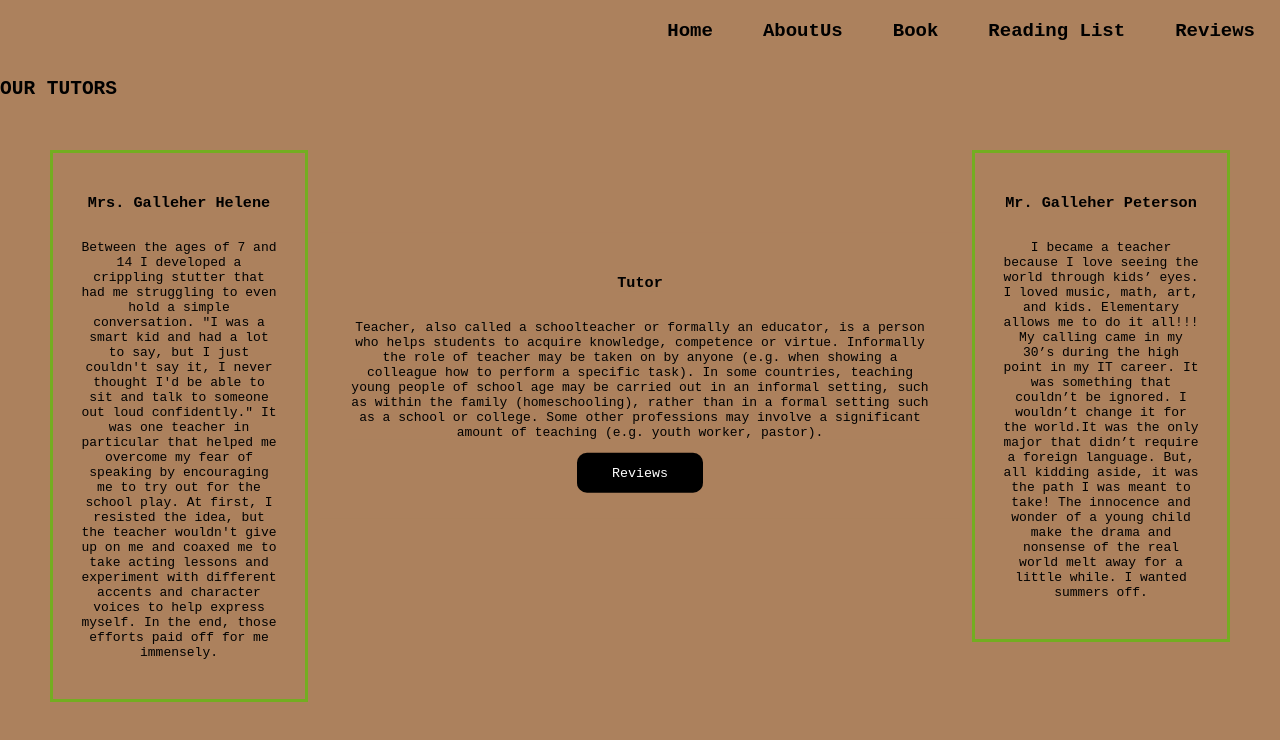
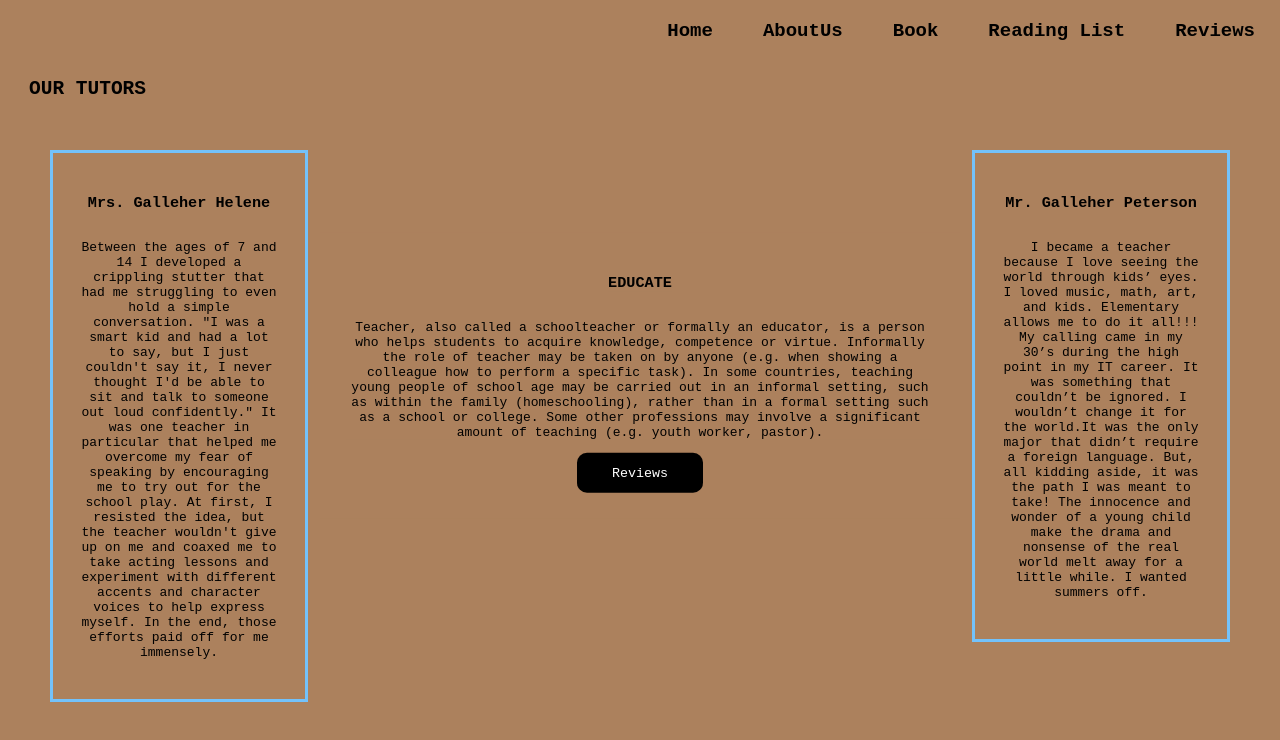
Before and after one commit to OliviaAdongo/tales, a React (Create React App) app: page /about in a window 1280 px wide. Shown: the top 740 px of the page. Built offline with nearby package versions, Linux system fonts and the light colour scheme.

Commit message:
Submit for reading list git add .

```diff
--- a/src/components/AboutUs/Aboutus.css
+++ b/src/components/AboutUs/Aboutus.css
@@ -19,7 +19,7 @@ text-align: center;
     left: 0;
     width: 200px;
     height: -6px;
-    border: 3px solid #73AD21;
+    border: 3px solid #73c2fb;
     display: flex;
     flex-direction: column;
     justify-content: center;
@@ -34,7 +34,7 @@ text-align: center;
     top: 150px;
     width: 200px;
     height: -6px;
-    border: 3px solid #73AD21;
+    border: 3px solid #73c2fb;
     display: flex;
     flex-direction: column;
     justify-content: center;
@@ -62,3 +62,6 @@ text-align: center;
         font-weight: bold;
         color: black;
     }
+.head1{
+    margin-left: 29px;
+}
--- a/src/components/AboutUs/Aboutus.js
+++ b/src/components/AboutUs/Aboutus.js
@@ -7,10 +7,10 @@ const Aboutus = () => {
   return (
     <div>
     <section className='about'>
-        <h2 class="headings">OUR TUTORS</h2>
+        <h2 class="head1">OUR TUTORS </h2>
         <div class="row">
             <div class="box1">
-                <h3 class="headings">Tutor</h3>
+                <h3 class="headings">EDUCATE</h3>
                 <p> Teacher, also called a schoolteacher or formally an educator, is a person who helps students to acquire knowledge, competence or virtue.                Informally the role of teacher may be taken on by anyone (e.g. when showing a colleague how to perform a specific task). In some countries, teaching young people of school age may be carried out in an informal setting, such as within the family (homeschooling), rather than in a formal setting such as a school or college. Some other professions may involve a significant amount of teaching (e.g. youth worker, pastor). </p>
                 <button className='goto-reviews' onClick={()=>{ navigate('/review')}}>Reviews</button>
             </div>
--- a/src/components/Books/Bookstyler.js
+++ b/src/components/Books/Bookstyler.js
@@ -21,7 +21,7 @@ export const BookImage = styled.img`
 height: 300px;
 min-width: 300px;
 max-width: 100%;
-box-shadow: 8px 8px #fdc500;
+transform: rotateX() rotateY();
 `
 export const BookHeading =  styled.h1`
 font-size: clamp(2rem, 2.5vw, 3rem);
@@ -41,12 +41,7 @@ height: 200px;
 
 
 export const BookInfo = styled.div`
-// display: flex;
-// flex-direction: column;
-// justify-content: center;
-// align-items: center;
-// padding: 2rem;
-// text-align: center;
+border-radius: 3px;
 `
 export const  BookButton = styled.button`
 font-size: 1rem;
--- a/src/components/ReadingList/ReadingList.js
+++ b/src/components/ReadingList/ReadingList.js
@@ -1,6 +1,6 @@
 import axios from 'axios'
 import './Reading.css'
-import React, { useState } from 'react'
+import React, { useEffect, useState } from 'react'
 import{
   ReadingContainer,
   Reader,
@@ -15,6 +15,17 @@ const ReadingList = ({words}) => {
   const [data, setData] = useState({
     book_name: ""
   })
+  // fetching reading list
+const [reader, setReader]= useState([])
+useEffect (() => {
+  fetch ('http://127.0.0.1:9292/reading')
+  .then (response => response.json())
+  .then((vitabu) =>
+  // console.log (products)
+  setReader(vitabu)
+  )
+}, [])
+
 
   const handleChange = (e) => {
     const {name, value} = e.target
@@ -58,7 +69,7 @@ const ReadingList = ({words}) => {
 <Reader>Welcome Reader to Our List</Reader>
 <ReadingContainer>
 <ListWrapper>
-{words.map((read,  index) =>{
+{reader.map((read,  index) =>{
 return (
   <ReadCard key={index}>
   <ReadList>
--- a/src/components/ReadingList/ReadingListStyler.js
+++ b/src/components/ReadingList/ReadingListStyler.js
@@ -3,7 +3,7 @@ import styled from "styled-components";
 export const ReadingContainer= styled.div`
 margin-top: 0px;
 width: 1000px;
-height: 500px;
+height: 1000px;
 color: black;
 font-size: 15px;
 margin-right: -9px;
--- a/src/components/Reviews/Reviews.css
+++ b/src/components/Reviews/Reviews.css
@@ -24,25 +24,24 @@
     background-color: paleturquoise;
     border: none;
     color: black;
-    padding: 15px 32px;
+    padding: 10px 32px;
     text-align: center;
     text-decoration: none;
     display: inline-block;
-    font-size: 16px;
+    font-size: 15px;
     border-radius: 15px;
     margin-left: 25px;
 }
 .downvote{
-    margin-top: 19px;
     background-color: paleturquoise;
     border: none;
     color: black;
-    padding: 15px 32px;
+    padding: 10px 32px;
     text-align: center;
     text-decoration: none;
     display: inline-block;
-    font-size: 16px;
+    font-size: 15px;
     border-radius: 15px;
+    margin-top: 10px;
     margin-left: 25px;
-
 }
--- a/src/components/Reviews/Reviews.js
+++ b/src/components/Reviews/Reviews.js
@@ -13,8 +13,8 @@ import{
 
 const Reviews = () => {
 // useState for upvoting and down votting
-const [upvote, setUpvote] = useState(1)
-const [downvote, setDownvote] = useState(0)
+const [upvote, setUpvote] = useState()
+const [downvote, setDownvote] = useState()
 
 const [upvoteactive, setUpvoteActive] = useState(false)
 const [downvoteactive, setDownvoteActive] = useState(false)
```
Also changed, not shown: src/components/Books/Books.js (line endings or trailing spaces).
